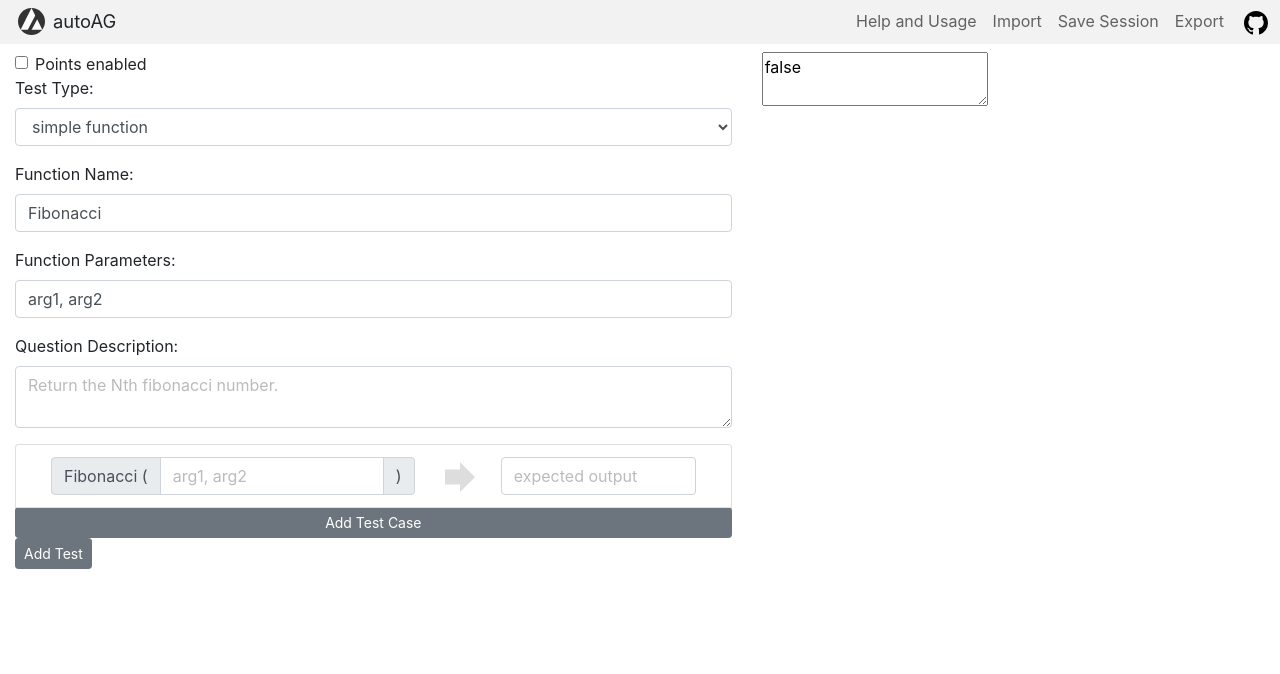
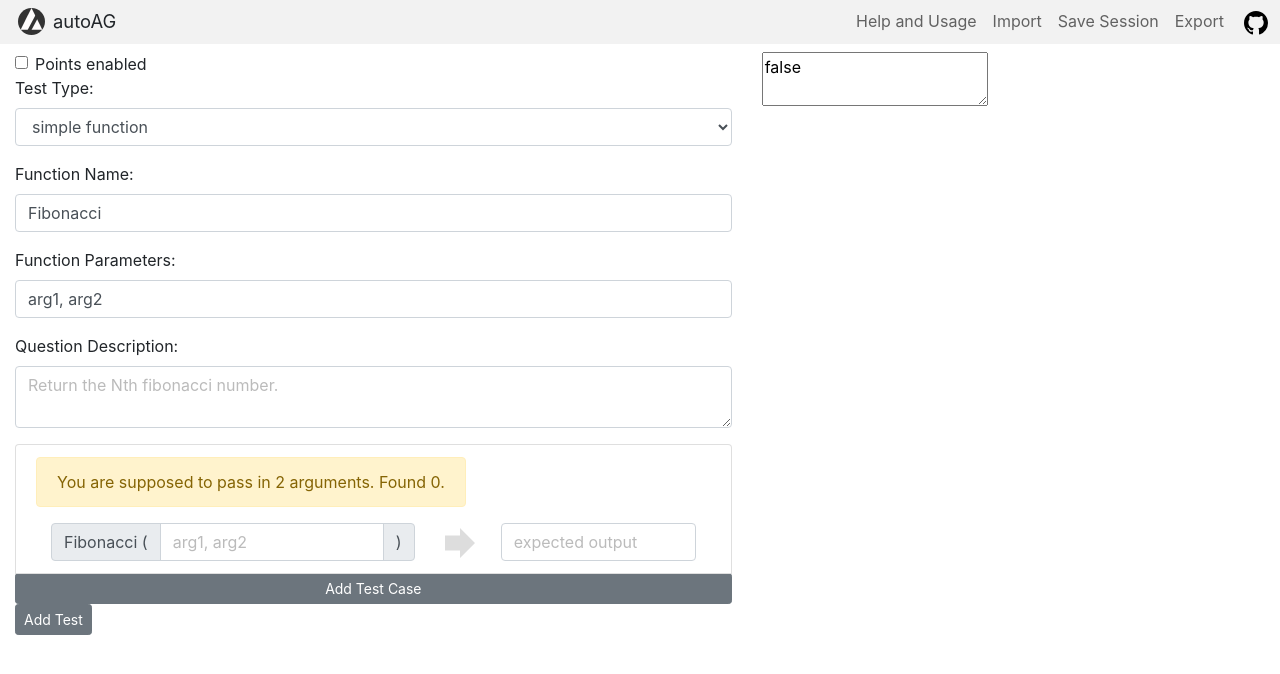
Before and after one commit to JingkangZhang/autoAG, a React (Create React App) app in the folder autoag/: page / in a window 1280 px wide. Shown: the top 674 px of the page. Built offline with nearby package versions, Linux system fonts and the light colour scheme.

Commit message:
check for argument number completed

```diff
--- a/autoag/src/components/FormTestCase.js
+++ b/autoag/src/components/FormTestCase.js
@@ -5,7 +5,7 @@ import {
   Container, Row, Col,
   Badge
 } from 'reactstrap';
-
+import {isValidArgList} from "./testArgs.js";
 {
   // props:{
   //   testData:{
@@ -136,7 +136,7 @@ class FormFunctionParams extends React.Component {
     var functionParams = this.props.functionParams;
     alert="";
     if (!functionParams.match(
-        /^\s*((\*)?(\*)?[a-zA-Z_][a-zA-Z0-9_]*(\=.+?)?\s*,\s*)*((\*)?(\*)?[a-zA-Z_][a-zA-Z0-9_]*(\=.+?)?\s*,?\s*)?$/)) {
+        /^\s*((\*)?(\*)?[a-zA-Z_][a-zA-Z0-9_]*(\s*\=\s*[^ ]+?)?\s*,\s*)*((\*)?(\*)?[a-zA-Z_][a-zA-Z0-9_]*(\s*\=\s*[^ ]+?)?\s*,?\s*)?$/)) {
       alert =
         <Alert color="warning">
           Please enter a valid Python function parameter list.<br /> e.g., "arg1, arg2=None, *args, **kwargs".
@@ -205,9 +205,44 @@ class FormTestCases extends React.Component {
 //        functionParams:String, formHandler:Function}
 class FormTestCaseInner extends React.Component {
   render() {
+    alert="";
+    var validationResult = isValidArgList(this.props.functionParams,
+      this.props.testCaseData[0]);
+    if (!validationResult.result) {
+      if (validationResult.error) {
+        alert =
+          <Alert color="warning">
+            You have an unmatched symbol error in your No.{validationResult.count} argument.
+          </Alert>
+      } else {
+        if (validationResult.starPresents === true) {
+          alert =
+            <Alert color="warning">
+              You are supposed to pass in at least {validationResult.numRegular} arguments. Found {validationResult.realCount}.
+            </Alert>
+        } else {
+          if (validationResult.numEqSigns === 0) {
+            alert =
+              <Alert color="warning">
+                You are supposed to pass in {validationResult.numRegular} arguments. Found {validationResult.realCount}.
+              </Alert>
+          } else {
+            alert =
+              <Alert color="warning">
+                You are supposed to pass in {validationResult.numRegular} required arguments, {validationResult.numEqSigns} optional arguments. Found {validationResult.realCount}.
+              </Alert>
+          }
+        }
+      }
+    }
+    var shouldDisableInput = validationResult.starPresents === false &&
+        validationResult.numEqSigns === 0 && validationResult.numRegular === 0;
     return(
       <ListGroupItem>
         <Container fluid="true">
+          <Row>
+            {alert}
+          </Row>
           <Row>
             <Col sm="7">
               <InputGroup>
--- /dev/null
+++ b/autoag/src/components/testArgs.js
@@ -0,0 +1,109 @@
+function isValidArgList(functionParams, args) {
+  var minNumOfArgs;
+  var maxNumOfArgs;
+  functionParams = functionParams.replace(/,\s*$/,"");  //remove trailing comma
+  var functionParamsList = functionParams.split(/,/);
+  var numEqSigns = 0;
+  var starPresents = false;
+  var numRegular = 0;
+  for (var param of functionParamsList) {
+    param = param.replace(/^\s*/, "");
+    param = param.replace(/\s*$/, "");
+    if (param.match(/\=/)) {
+      numEqSigns += 1;
+    } else if (param.match(/\*/)) {
+      starPresents = true;
+      // console.log(param);
+    } else {
+      numRegular += 1;
+    }
+  }
+  // console.log("numEqSigns : ",numEqSigns, "numRegular : ",numRegular,  "starPresents : ", starPresents);
+  if (functionParams.match(/^\s*$/)) {
+    maxNumOfArgs = 0;
+    minNumOfArgs = 0;
+    numRegular = 0;
+  } else {
+    minNumOfArgs = numRegular;
+    // console.log("here", starPresents);
+    maxNumOfArgs = starPresents ? 666666 : numEqSigns + numRegular;
+  }
+  // Original Regex is as follows ({2,3} to be replaced by minNumOfArgs-1 and maxNumOfArgs-1)
+  // /^(\s*(?:'[^']*?'|"[^"]*?"|\[[^\]]*?\]|\([^)]*?\)|[^,]+\([^)]*?\)|[^,]+),\s*){1,2}(\s*(?:'[^']*?'|"[^"]*?"|\[[^\]]*?\]|\([^)]*?\)|[^,]+\([^)]*?\)|[^, ][^,]*),?\s*)$/
+  // var reLeft = "^(\\s*(?:'[^']*?'|\"[^\"]*?\"|\\[[^\\]]*?\\]|\\([^)]*?\\)|[^,]+\\([^)]*?\\)|[^,]+),\\s*)";
+  // var reRight = "(\\s*(?:'[^']*?'|\"[^\"]*?\"|\\[[^\\]]*?\\]|\\([^)]*?\\)|[^,]+\\([^)]*?\\)|[^, ][^,]*),?\\s*)$";
+  // var reMiddle = "{" + (minNumOfArgs - 1) + "," + (maxNumOfArgs === "" ? "" : maxNumOfArgs - 1) + "}"
+  // console.log(reLeft + reMiddle + reRight);
+  // var re = RegExp(reLeft + reMiddle + reRight,"g");
+  // var result = functionParams.match(/^\s*$/) ?
+  //     args.match(/^\s*$/) : args.match(re);
+  var numArgs = check(args); //{count:Int, error:Bool} count is never 0, because it's used to indicate the number of argument the user is typing
+  // console.log(minNumOfArgs);
+  var realCount = args.match(/^\s*$/) ? 0 : numArgs.count;
+  var result =
+    (realCount >= minNumOfArgs
+      && realCount <= maxNumOfArgs && !numArgs.error);
+
+  console.log({result: Boolean(result),
+    numRegular: numRegular,
+    numEqSigns: numEqSigns,
+    starPresents:starPresents,
+    error:numArgs.error,
+    count:numArgs.count
+    });
+  return {result: Boolean(result),
+    numRegular: numRegular,
+    numEqSigns: numEqSigns,
+    starPresents:starPresents,
+    error:numArgs.error,
+    count:numArgs.count,
+    realCount:realCount
+    };
+}
+
+function check(f) {
+  f = f.replace(/^\s*,/, "");
+  f = f.replace(/,\s*$/, "");
+  var count = 1;
+  var symbols = ["(", "[", "'", '"'];
+  var stack = [];
+  for (var i = 0; i < f.length; i++) {
+    var c = f.charAt(i);
+    if (c==="'" || c==='"') {
+      if (stack.length != 0 && stack[stack.length] === c) {
+        stack.splice(stack.length, 1);
+      }
+      else{
+        stack.push(c);
+      }
+    }
+    else if (c === "," && stack.length == 0) {
+      count += 1;
+    }
+    else if (c === "(" || c === "[") {
+      stack.push(c);
+    }
+    else if (c === ")") {
+      if (stack.length!=0 && stack[stack.length]==="(") {
+        stack.splice(stack.length, 1);
+      }
+      else {
+        return {count:count, error:true};
+      }
+    }
+    else if (c === "]") {
+      if (stack.length!=0 && stack[stack.length]==="[") {
+        stack.splice(stack.length, 1);
+      }
+      else {
+        return {count:count, error:true};
+      }
+    }
+  }
+  if (stack.length != 0) {
+    return {count:count, error:true};
+  }
+  return {count:count, error:false};
+}
+
+export {isValidArgList};
```
Also changed, not shown: 2 other files (tests, documents, lock files or other folders).
